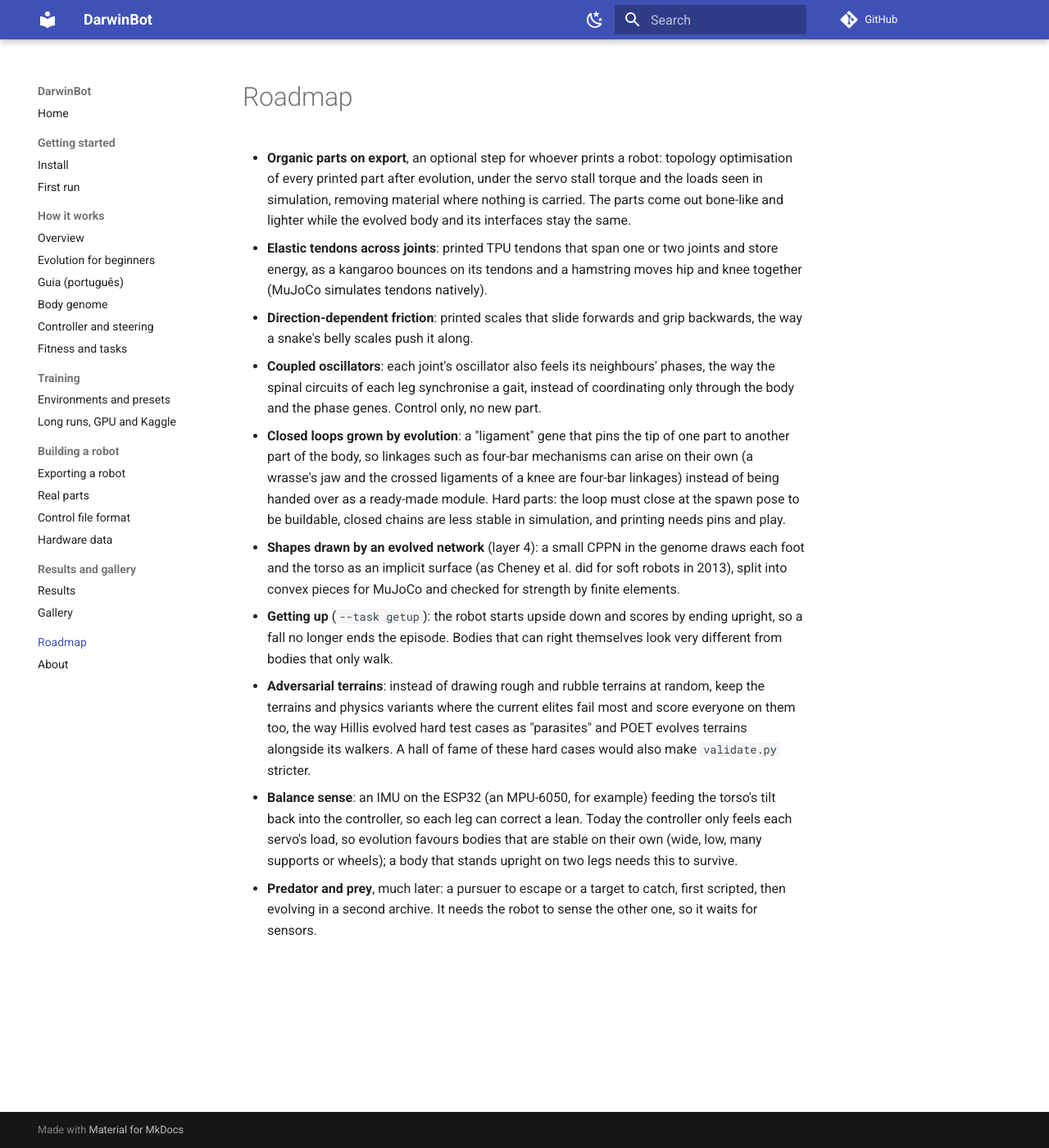
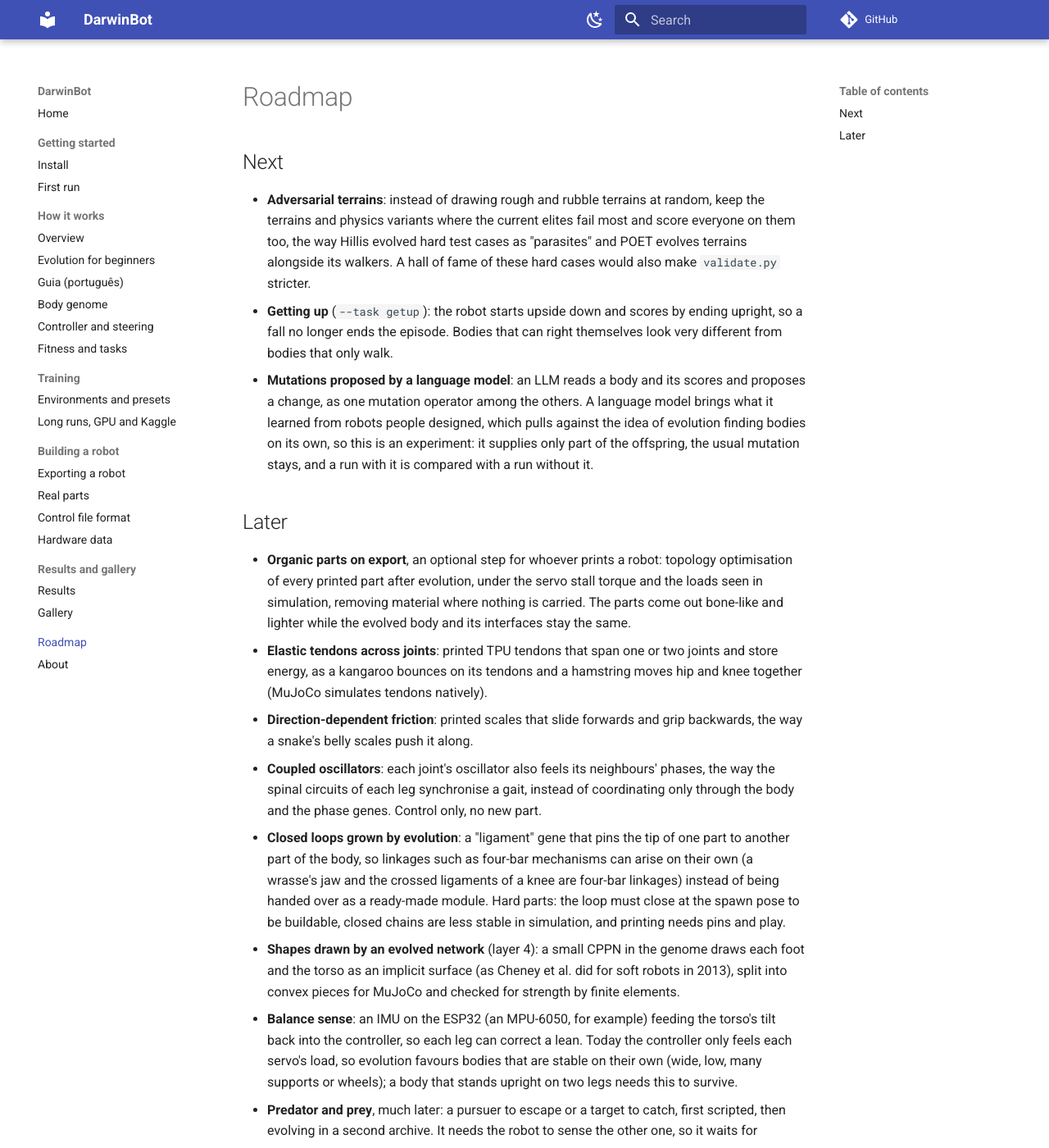
Before and after one commit to mpena2099/darwinbot, an MkDocs documentation site: the page built from docs/roadmap.md, in a window 1280 px wide and 1400 px high. Shown: the whole window at 82% size. Built offline with MkDocs 1.6.1 and Material for MkDocs 9.7.7, drawn with Linux system fonts in a browser that asks for light colours; comment, search, counter and statistics services are not loaded.

Commit message:
Roadmap: split into next and later, add LLM-proposed mutations

```diff
--- a/docs/roadmap.md
+++ b/docs/roadmap.md
@@ -1,4 +1,23 @@
 # Roadmap
+
+## Next
+
+- **Adversarial terrains**: instead of drawing rough and rubble terrains at
+  random, keep the terrains and physics variants where the current elites fail
+  most and score everyone on them too, the way Hillis evolved hard test cases
+  as "parasites" and POET evolves terrains alongside its walkers. A hall of
+  fame of these hard cases would also make `validate.py` stricter.
+- **Getting up** (`--task getup`): the robot starts upside down and scores by
+  ending upright, so a fall no longer ends the episode. Bodies that can right
+  themselves look very different from bodies that only walk.
+- **Mutations proposed by a language model**: an LLM reads a body and its
+  scores and proposes a change, as one mutation operator among the others.
+  A language model brings what it learned from robots people designed, which
+  pulls against the idea of evolution finding bodies on its own, so this is an
+  experiment: it supplies only part of the offspring, the usual mutation stays,
+  and a run with it is compared with a run without it.
+
+## Later
 
 - **Organic parts on export**, an optional step for whoever prints a robot:
   topology optimisation of every printed part after evolution, under the servo stall torque and the loads seen in
```
Also changed, not shown: other parts of docs/roadmap.md (+0 -8 lines), CLAUDE.md (+8 -2 lines).
